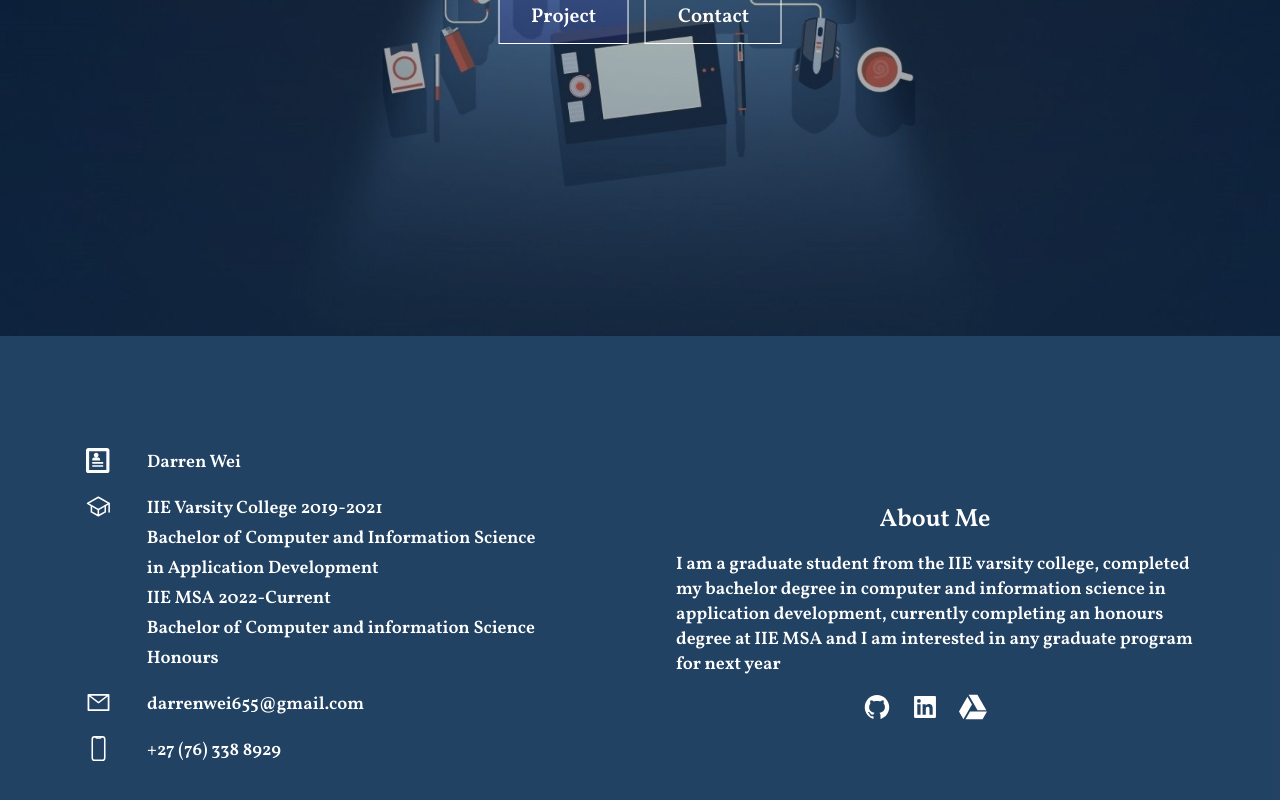
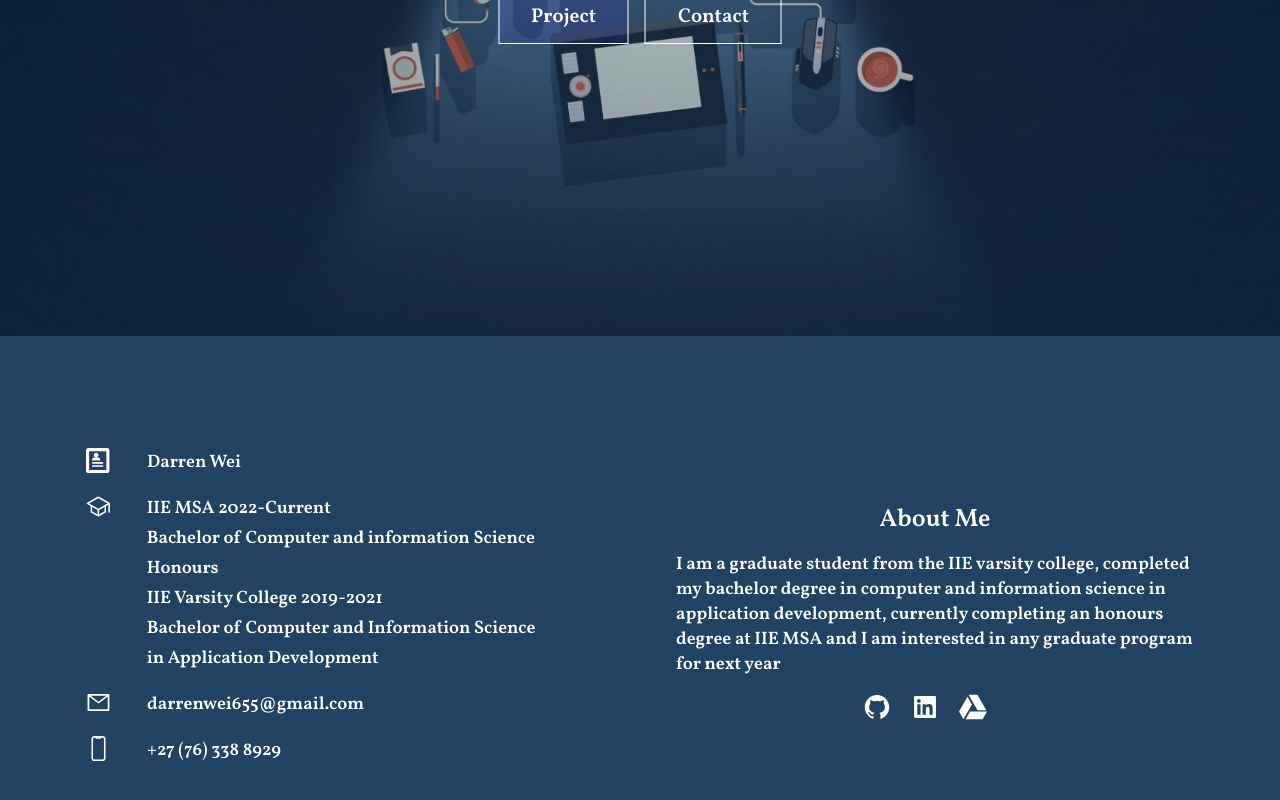
Before and after one commit to LittleDarry/react-portfolio, a React (Create React App) app: page / in a window 1280 px wide. Shown: the part 464-1264 px from the top of the page. Built offline with nearby package versions, Linux system fonts and the light colour scheme.

Commit message:
Footer Updates

```diff
--- a/src/Components/Footer.js
+++ b/src/Components/Footer.js
@@ -19,11 +19,11 @@ const Footer = () => {
                 <div className="leftbox">
                     <IoSchoolOutline size={25} style={{color: "white", marginRight: "36px"}}/>
                     <div>
+                        <p>IIE MSA 2022-Current</p>
+                        <p>Bachelor of Computer and information Science Honours</p>
                         <p>IIE Varsity College 2019-2021</p>
                         <p>Bachelor of Computer and Information Science</p>
                         <p>in Application Development</p>
-                        <p>IIE MSA 2022-Current</p>
-                        <p>Bachelor of Computer and information Science Honours</p>
                     </div>
                 </div>
 
```
